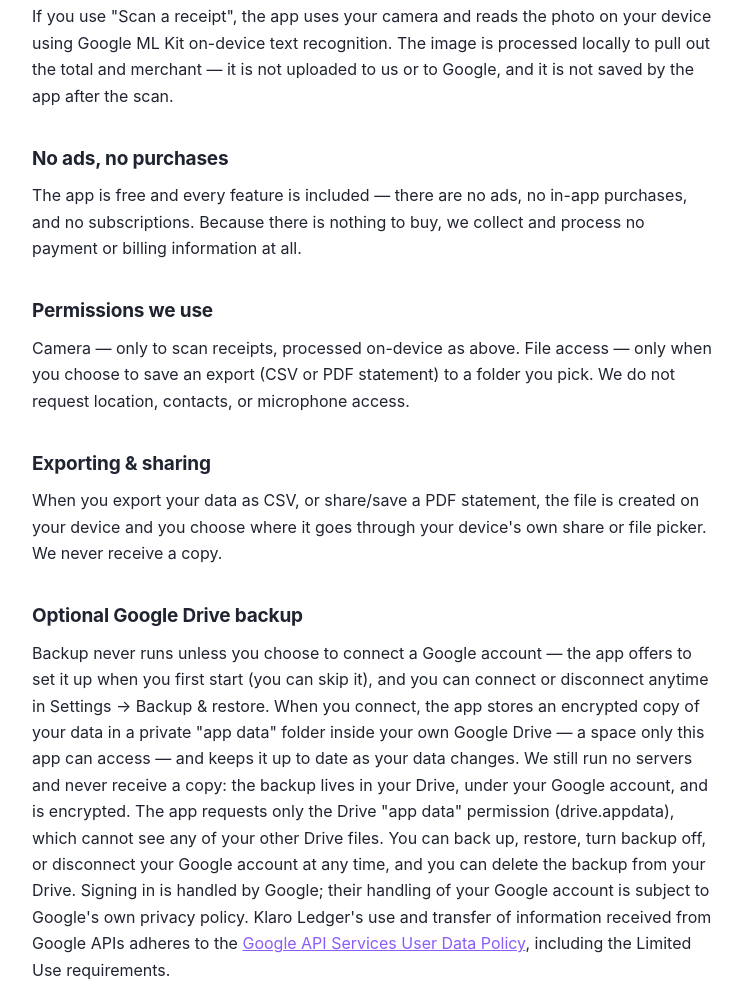
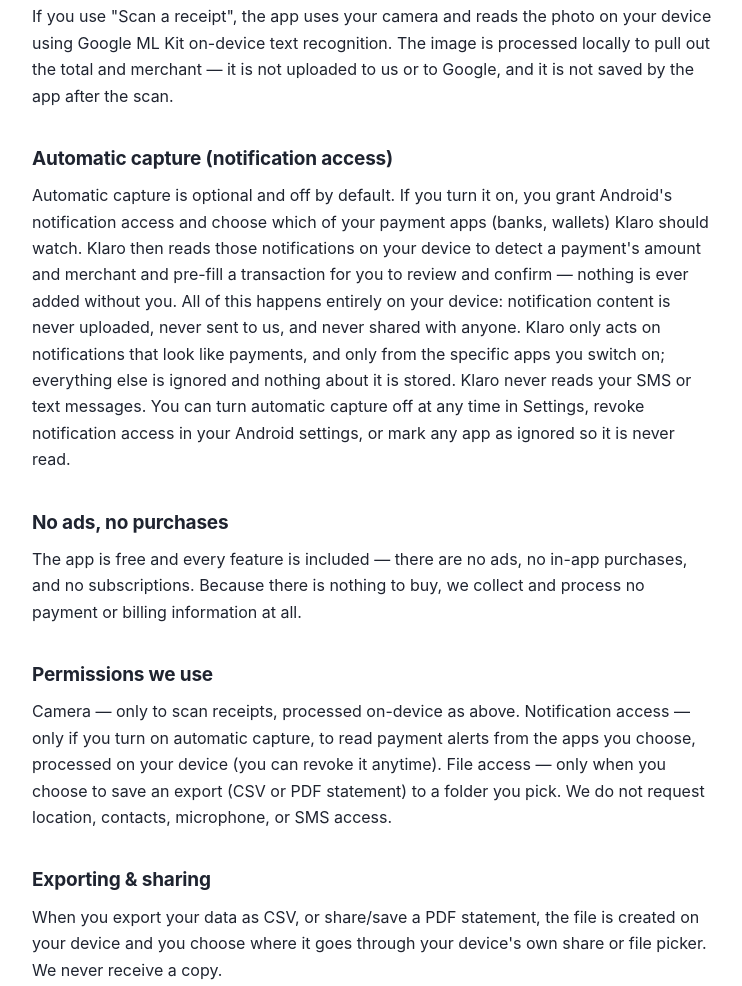
Before and after one commit to klaroledger/klaro-legal, a plain HTML site: page privacy.html in a window 1280 px wide. Shown: the part 1169-2155 px from the top of the page, without its empty margins (268-1010 px from the left). Drawn offline with Linux system fonts and the light colour scheme.

Commit message:
Sync legal pages with app: disclose automatic capture (notification access)

```diff
--- a/privacy.html
+++ b/privacy.html
@@ -19,7 +19,7 @@
     </div>
     <main class="wrap">
       <h1>Privacy Policy</h1>
-      <p class="updated">Last updated: July 1, 2026</p>
+      <p class="updated">Last updated: July 3, 2026</p>
       <nav class="nav">
         <a href="index.html">Legal home</a>
         <a href="terms.html">Terms of Service</a>
@@ -75,6 +75,22 @@
         scan.
       </p>
 
+      <h2>Automatic capture (notification access)</h2>
+      <p>
+        Automatic capture is optional and off by default. If you turn it on, you
+        grant Android's notification access and choose which of your payment apps
+        (banks, wallets) Klaro should watch. Klaro then reads those notifications
+        on your device to detect a payment's amount and merchant and pre-fill a
+        transaction for you to review and confirm — nothing is ever added without
+        you. All of this happens entirely on your device: notification content is
+        never uploaded, never sent to us, and never shared with anyone. Klaro only
+        acts on notifications that look like payments, and only from the specific
+        apps you switch on; everything else is ignored and nothing about it is
+        stored. Klaro never reads your SMS or text messages. You can turn
+        automatic capture off at any time in Settings, revoke notification access
+        in your Android settings, or mark any app as ignored so it is never read.
+      </p>
+
       <h2>No ads, no purchases</h2>
       <p>
         The app is free and every feature is included — there are no ads, no
@@ -84,10 +100,12 @@
 
       <h2>Permissions we use</h2>
       <p>
-        Camera — only to scan receipts, processed on-device as above. File
-        access — only when you choose to save an export (CSV or PDF statement) to
-        a folder you pick. We do not request location, contacts, or microphone
-        access.
+        Camera — only to scan receipts, processed on-device as above.
+        Notification access — only if you turn on automatic capture, to read
+        payment alerts from the apps you choose, processed on your device (you can
+        revoke it anytime). File access — only when you choose to save an export
+        (CSV or PDF statement) to a folder you pick. We do not request location,
+        contacts, microphone, or SMS access.
       </p>
 
       <h2>Exporting &amp; sharing</h2>
```
Also changed, not shown: terms.html (+4 -4 lines).
